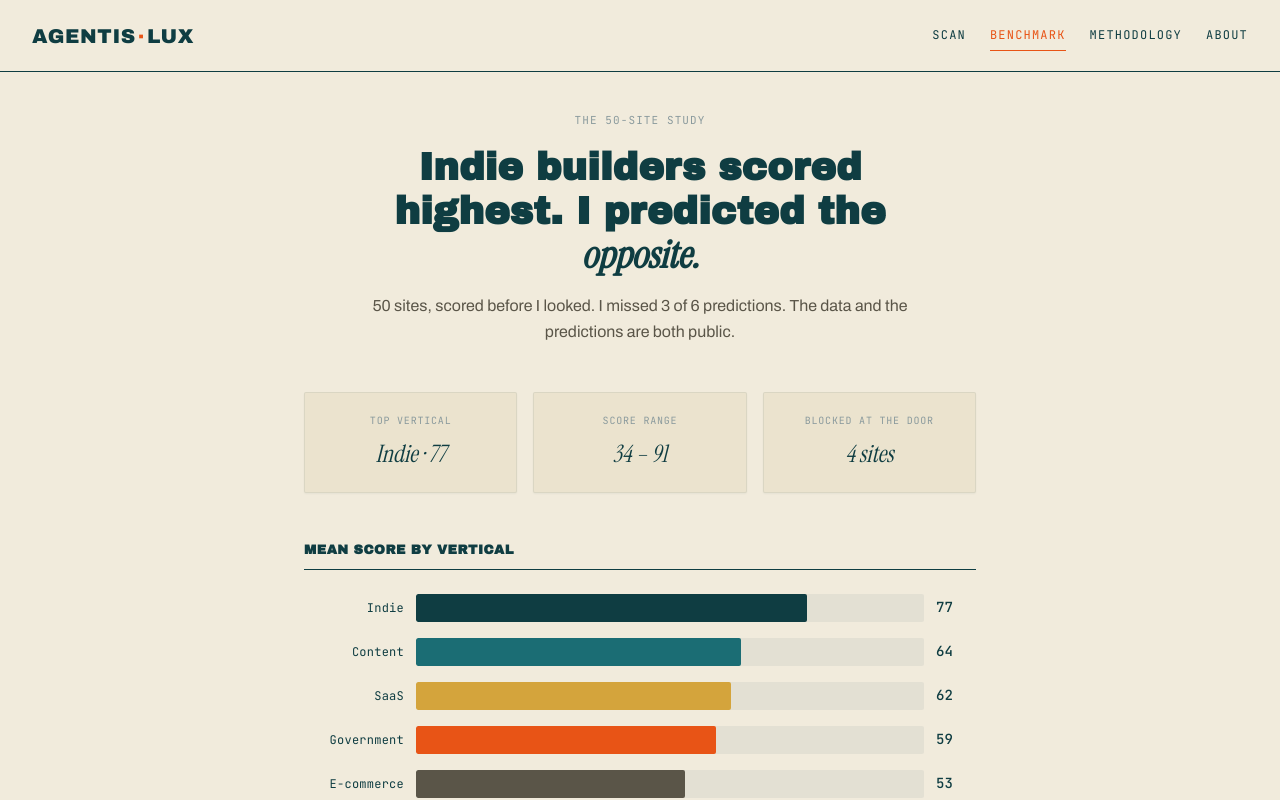
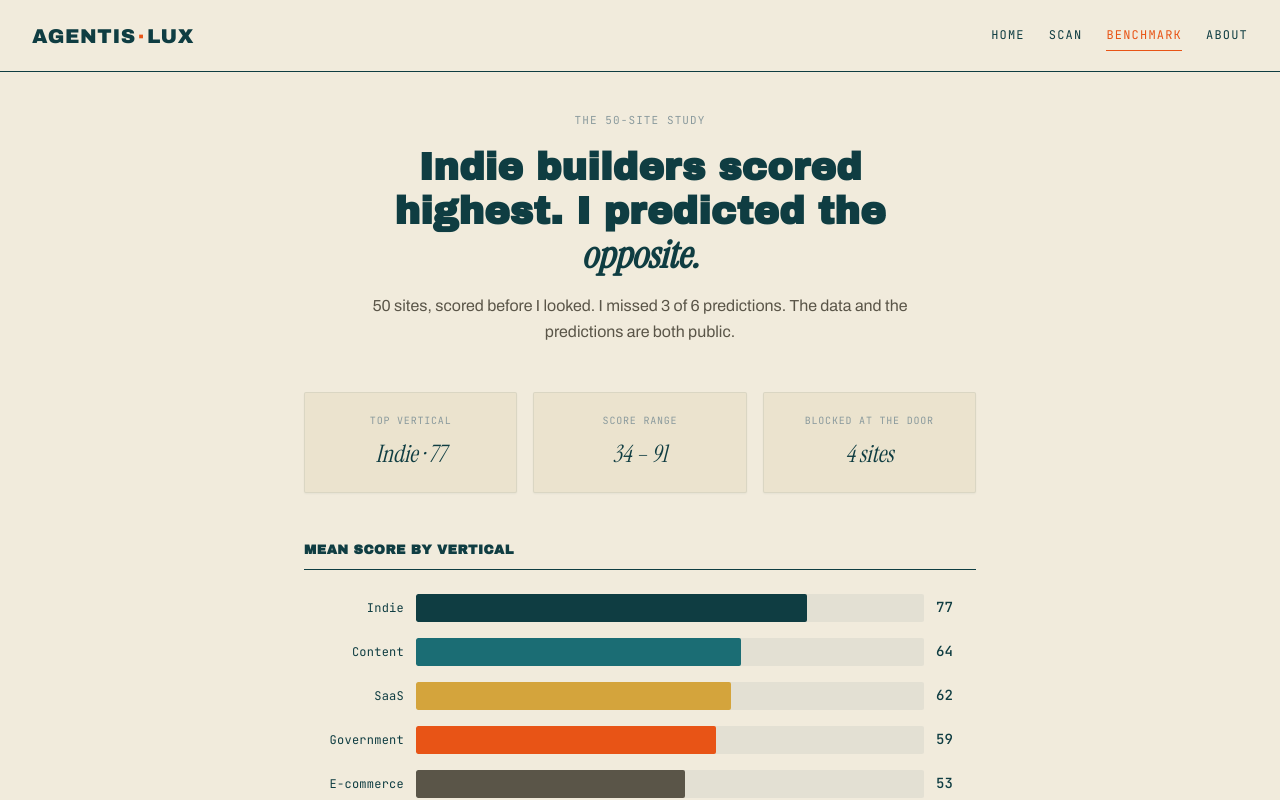
Before and after one commit to earlgreyhot1701D/perseus-clew, a Next.js app in the folder frontend/: page /benchmark in a window 1280 px wide. Shown: the top 800 px of the page. Built offline with nearby package versions, Linux system fonts and the light colour scheme.

Commit message:
fix(nav): wire all header links (Field Notes, Repo external; Home + About in AppNav; remove dead Methodology stub)

```diff
--- a/frontend/components/shell/AppNav.tsx
+++ b/frontend/components/shell/AppNav.tsx
@@ -15,13 +15,9 @@ import { usePathname } from 'next/navigation';
 import styles from './AppNav.module.css';
 
 const LIVE_LINKS = [
+  { label: 'Home', href: '/' },
   { label: 'Scan', href: '/scan' },
   { label: 'Benchmark', href: '/benchmark' }
-];
-
-const STUB_LINKS = [
-  { label: 'Methodology' },
-  { label: 'About' }
 ];
 
 export default function AppNav() {
@@ -38,21 +34,20 @@ export default function AppNav() {
           <Link
             key={label}
             href={href}
-            className={`${styles.navLink} ${pathname === href || pathname?.startsWith(href + '/') ? styles.active : ''}`}
+            className={`${styles.navLink} ${pathname === href || (href !== '/' && pathname?.startsWith(href + '/')) ? styles.active : ''}`}
           >
             {label}
           </Link>
         ))}
 
-        {STUB_LINKS.map(({ label }) => (
-          <span
-            key={label}
-            className={styles.navLink}
-            aria-disabled="true"
-          >
-            {label}
-          </span>
-        ))}
+        <a
+          href="https://earlgreyhot1701d.github.io/Clew-Labs/"
+          className={styles.navLink}
+          target="_blank"
+          rel="noreferrer"
+        >
+          About
+        </a>
       </div>
     </nav>
   );
```
Also changed, not shown: frontend/components/landing/Topbar.tsx (+16 -2 lines).
